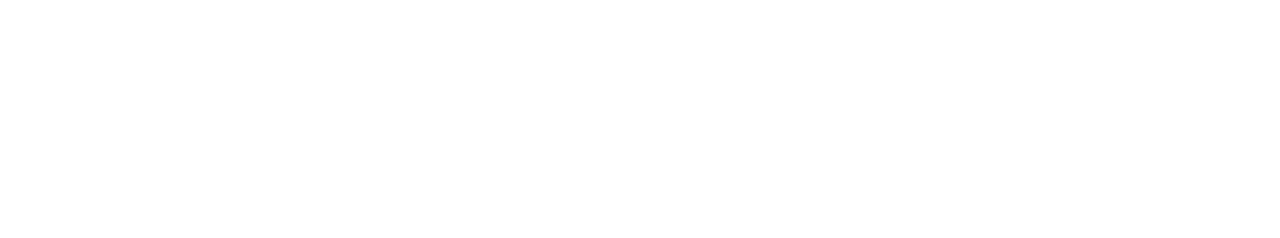
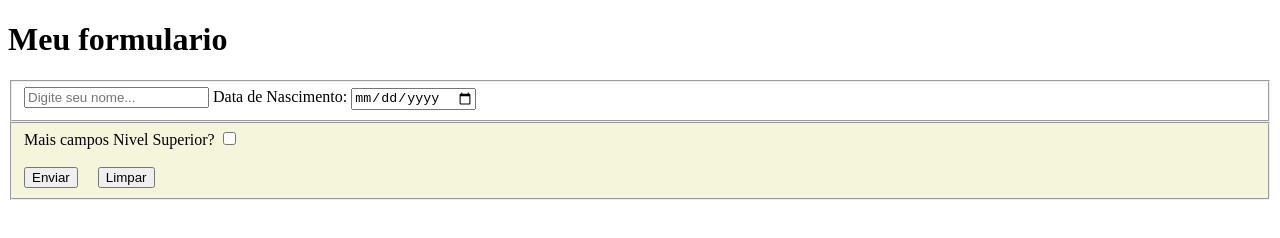
Before and after one commit to VSaraiva1324/pasta-do-HTML, a plain HTML site: page formulario.html in a window 1280 px wide. Drawn offline with Linux system fonts and the light colour scheme.

Commit message:
confirmado

```diff
--- a/formulario.html
+++ b/formulario.html
@@ -1,12 +1,30 @@
 <!DOCTYPE html>
-<html lang="en">
+<html lang="pt-br">
 <head>
     <meta charset="UTF-8">
     <meta http-equiv="X-UA-Compatible" content="IE=edge">
     <meta name="viewport" content="width=device-width, initial-scale=1.0">
-    <title>Document</title>
+    <title>Exemplo formulario</title>
 </head>
 <body>
+    <h1>Meu formulario</h1>
+    <form>
+        <fieldset>
+        <input type="text" name="nome"
+               placeholder="Digite seu nome..."">
+        <label>
+            Data de Nascimento:
+            <input type="date" name="dtnasc">
+        </label>
+        </fieldset>
+        <fieldset style="background-color: beige;"
+        <legend>Mais campos</legend>
+        <label for="nsup">Nivel Superior?</label>
+        <input type="checkbox" id="nsup" name="nsup">
+        <br><br>
+        <input type="submit" value="Enviar"> &nbsp;&nbsp;&nbsp;
+        <input type="reset" value="Limpar"
+    </form>
 
 </body>
 </html>
```
Also changed, not shown: index.html (deleted, +0 -15 lines).
